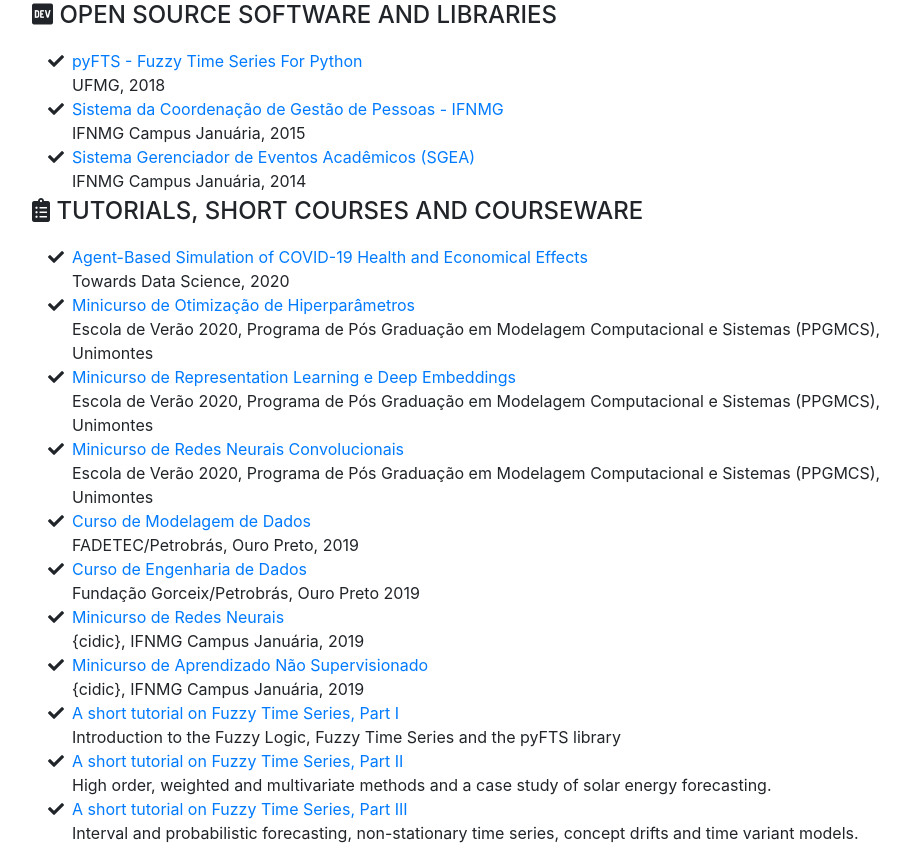
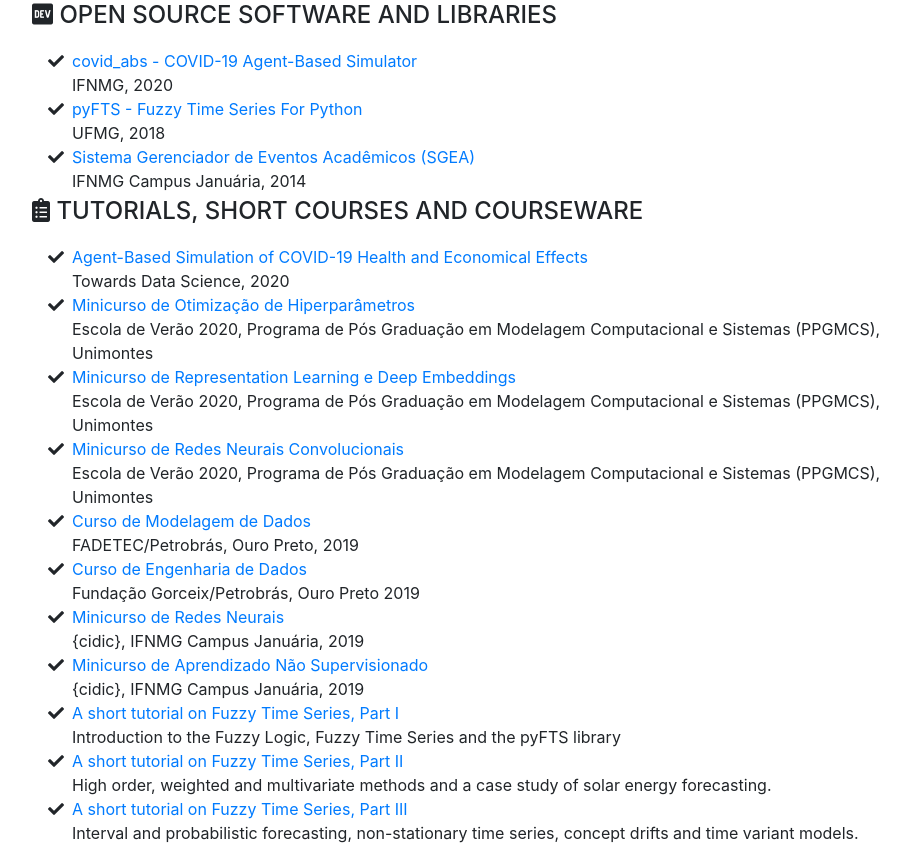
Before and after one commit to petroniocandido/petroniocandido.github.io, a website with bundled scripts: page index.html in a window 1280 px wide. Shown: the part 6236-7085 px from the top of the page, without its empty margins (288-1198 px from the left). Built offline with nearby package versions, Linux system fonts and the light colour scheme; a web font is replaced by a local one.

Commit message:
Update index.html

```diff
--- a/index.html
+++ b/index.html
@@ -442,9 +442,9 @@
 
 	    <div class="subheading mb-3"><i class="fab fa-dev"></i> Open Source software and libraries</div>
 	      	<ul class="fa-ul mb-0">
+			<li><i class="fa-li fa fa-check"></i><a href="https://github.com/petroniocandido/COVID19_AgentBasedSimulation">covid_abs - COVID-19 Agent-Based Simulator</a><br /> IFNMG, 2020</li>
 			<li><i class="fa-li fa fa-check"></i><a href="https://pyfts.github.io/pyFTS/">pyFTS - Fuzzy Time Series For Python</a><br /> UFMG, 2018</li>
-		      	<li><i class="fa-li fa fa-check"></i><a	href="https://github.com/petroniocandido/CGP">Sistema da Coordenação de Gestão de Pessoas - IFNMG</a><br /> IFNMG Campus Januária, 2015</li>
-		      	<li><i class="fa-li fa fa-check"></i><a href="https://docs.google.com/document/d/1PQmxqVY7QJBIGDI6QXQ3PTRVHI-FvWKF0JtMOhExyUo/edit?usp=sharing">Sistema Gerenciador de Eventos Acadêmicos (SGEA)</a><br /> IFNMG Campus Januária, 2014</li>
+			<li><i class="fa-li fa fa-check"></i><a href="https://docs.google.com/document/d/1PQmxqVY7QJBIGDI6QXQ3PTRVHI-FvWKF0JtMOhExyUo/edit?usp=sharing">Sistema Gerenciador de Eventos Acadêmicos (SGEA)</a><br /> IFNMG Campus Januária, 2014</li>
         	</ul>
 
 	      <div class="subheading mb-3"><i class="fas fa-clipboard-list"></i> Tutorials, short courses and courseware</div>
```
